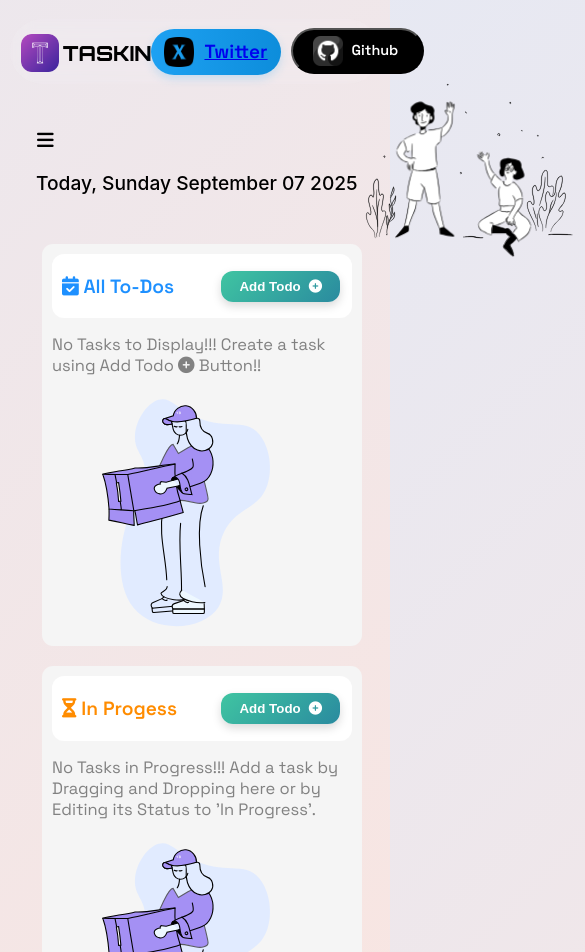
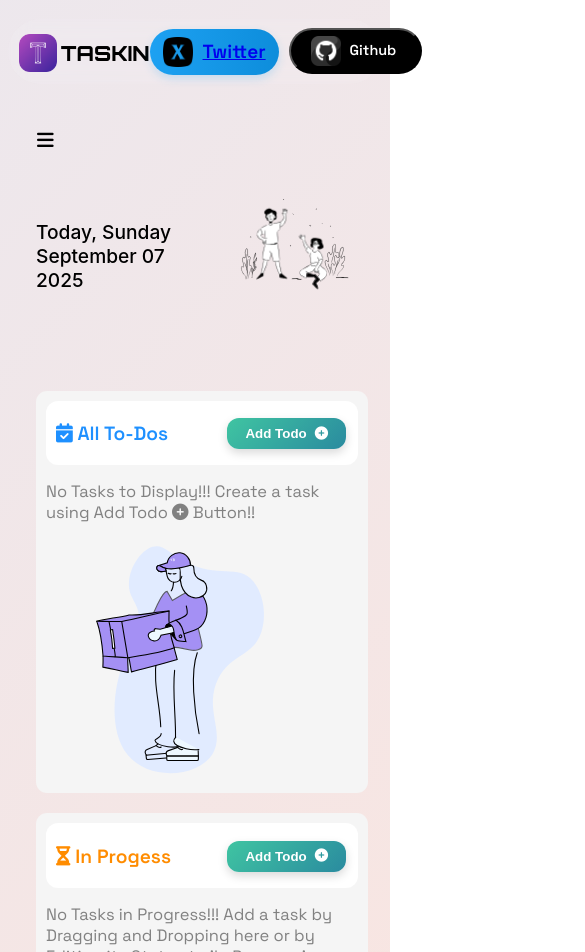
Before and after one commit to Sujanian1304/TaskIn, a website: page todo.html in a window 390 px wide. Shown: the top 952 px of the page, 585 px wide, since content can reach past the window. Drawn offline with nearby package versions, Linux system fonts and the light colour scheme; no server answers; animation ran at ten frames a second.

Commit message:
made it responsive

```diff
--- a/style.css
+++ b/style.css
@@ -1,3 +1,7 @@
+* {
+  box-sizing: border-box;
+}
+
 body {
     min-height: 100vh;
     margin: 0;
@@ -15,14 +19,14 @@ body {
 
 
 .navbar{
-  margin-right: 35px;
-  margin-left: 35px;
+  margin-right: 2%;
+  margin-left: 2%;
   border-radius: 43px;
   margin-top: 15px;
   display: flex;
   position: fixed;
   z-index: 3;
-  width: 95%;
+  width: 96%;
   justify-content: space-between;
   background: rgba(255, 255, 255, 0.1);
   backdrop-filter: blur(10px);
@@ -85,21 +89,25 @@ margin-right: 6px;
   text-align: center;
   flex-direction: column;
   align-items: center;
-
+}
+.illustrations-container {
+  position: relative;
+  width: 100%;
+}
+.illustration img, .illustration2 img {
+  position: absolute;
+  width: 300px;
+  height: auto;
 }
 .illustration img {
-  max-width: 300px;
-  width: 100%;
-  transform: translateX(328px) translateY(-159px);
-  z-index: 2;
-  position: absolute;
+  top: -150px;
+  left: 50%;
+  transform: translateX(314px);
 }
 .illustration2 img {
-max-width: 300px;
-  width: 100%;
-  z-index: -1;
-  position: absolute;
-  transform: translateX(-644px) translateY(-119px);
+  top: -100px;
+  left: 50%;
+  transform: translateX(-613px);
 }
 #main-heading{
   background: linear-gradient(90deg, #6a11cb, #2575fc);
@@ -148,7 +156,8 @@ background: linear-gradient(90deg, #6a11cb, #2575fc);
   background: #fff;
   border-radius: 999px;
   padding: 4px;
-  width: 380px;
+  width: 90%;
+  max-width: 380px;
   box-shadow: 0 4px 10px rgba(0,0,0,0.1);
 }
 #input input{
@@ -209,3 +218,24 @@ background: linear-gradient(90deg, #6a11cb, #2575fc);
   justify-content: center;
   background-attachment: fixed;
 }
+@media (max-width: 768px) {
+  .illustrations-container {
+    display: none;
+  }
+  #main-heading {
+    font-size: 1.8rem;
+    margin-bottom: 1rem;
+    padding: 0 1rem;
+  }
+  #sub-heading {
+    font-size: 0.9rem;
+    padding: 0 1rem;
+  }
+  #hero-content {
+    padding: 5rem 1rem;
+  }
+  #lottie-animation {
+    width: 200px !important;
+    height: 200px !important;
+  }
+}
--- a/todo.css
+++ b/todo.css
@@ -1,3 +1,7 @@
+* {
+  box-sizing: border-box;
+}
+
 body {
     min-height: 100vh;
     margin: 0;
@@ -13,25 +17,23 @@ body {
   100% { background-position: 0% 50%; }
 }
 .navbar{
-    margin-right: 35px;
-  margin-left: 35px;
+  margin-right: 2%;
+  margin-left: 2%;
   border-radius: 43px;
   margin-top: 15px;
   display: flex;
   position: fixed;
   z-index: 3;
-  width: 95%;
+  width: 96%;
   justify-content: space-between;
   background: rgba(255, 255, 255, 0.1);
   backdrop-filter: blur(10px);
   border-radius: 50px;
 }
 #lottie-animation{
-  width: 548px;
-  height: 388px;
-  position: absolute;
+ width: 322px;
+  height: 202px;
   z-index: 3;
-  transform: translateX(310px) translateY(-70px);
 }
 .signin-buttons{
   margin-right: 6px;
@@ -133,8 +135,14 @@ nav{
   width: 100%;
   height: 100%;
 }
+.intro-container {
+  display: flex;
+  align-items: center;
+  gap: 20px;
+  padding: 0px 0px 47px 0px;
+}
 #intro-bar{
-    padding: 0px 0px 47px 0px;
+  padding: 0;
 }
 #greeting{
   font-family: "space grotesk",sans-serif;
@@ -149,8 +157,8 @@ nav{
 }
 .todo-container{
   display: flex;
+  flex-wrap: wrap;
   justify-content: center;
-  flex-wrap: wrap;
   gap: 20px;
   height: auto;
   font-family: "space grotesk",sans-serif;
@@ -177,15 +185,13 @@ nav{
   color: #32cd32;
 }
 .todo-column{
+  flex: 1 1 300px;
   display: flex;
   flex-direction: column;
-  width: 100%;
   height: 100%;
   background-color: #f5f5f5;
   border-radius: .7rem;
   padding: 10px;
-  min-width: 300px;
-  max-width: 300px;
   min-height: 242px;
   height: fit-content;
   transition: transform 0.2s, box-shadow 0.2s;
@@ -277,7 +283,8 @@ animation: gradientShift 6s ease infinite;
   flex-wrap: wrap;
 }
 #task-modal{
-  width: auto;
+  width: 90vw;
+  max-width: 500px;
   height: auto;
   padding: 19px 20px 90px 20px;
   margin-bottom: 102px;
@@ -323,11 +330,11 @@ animation: gradientShift 6s ease infinite;
   background-color: #fff;
   border-radius: 8px;
   font-size: 1rem;
-
 }
 #meta-data{
   margin-bottom: 20px;
   flex-wrap: wrap;
+  display: flex;
 }
 #cancel-save-but{
   display: flex;
@@ -391,3 +398,9 @@ width: fit-content;
   border-radius: 13px;
   background-color: #f5fdfbb8;
 }
+
+@media (min-width: 992px) {
+  .intro-container {
+    padding: 0px 0px 47px 0px;
+  }
+}
--- a/todo.html
+++ b/todo.html
@@ -39,7 +39,7 @@
             </div>
         </div>
         </nav>
-        <div id="lottie-animation" style="width: 300px; height: 300px;"></div>
+
         <div id="modal" class="hiding">
                    <div id="task-modal">
                          <form>
@@ -75,9 +75,12 @@
         <div id="container">
        <div id="hero-section">
              <div class="main-content">
-                     <div id="intro-bar">
-                         <p id="greeting"></p>
-                         <div id="date"></div>
+                     <div class="intro-container">
+                         <div id="intro-bar">
+                             <p id="greeting"></p>
+                             <div id="date"></div>
+                         </div>
+                         <div id="lottie-animation"></div>
                      </div>
                      <div class="todo-container">
                         <div class="todo-column">
```
Also changed, not shown: index.html (+4 -2 lines). Lines whose indentation alone changed are shown as unchanged.
